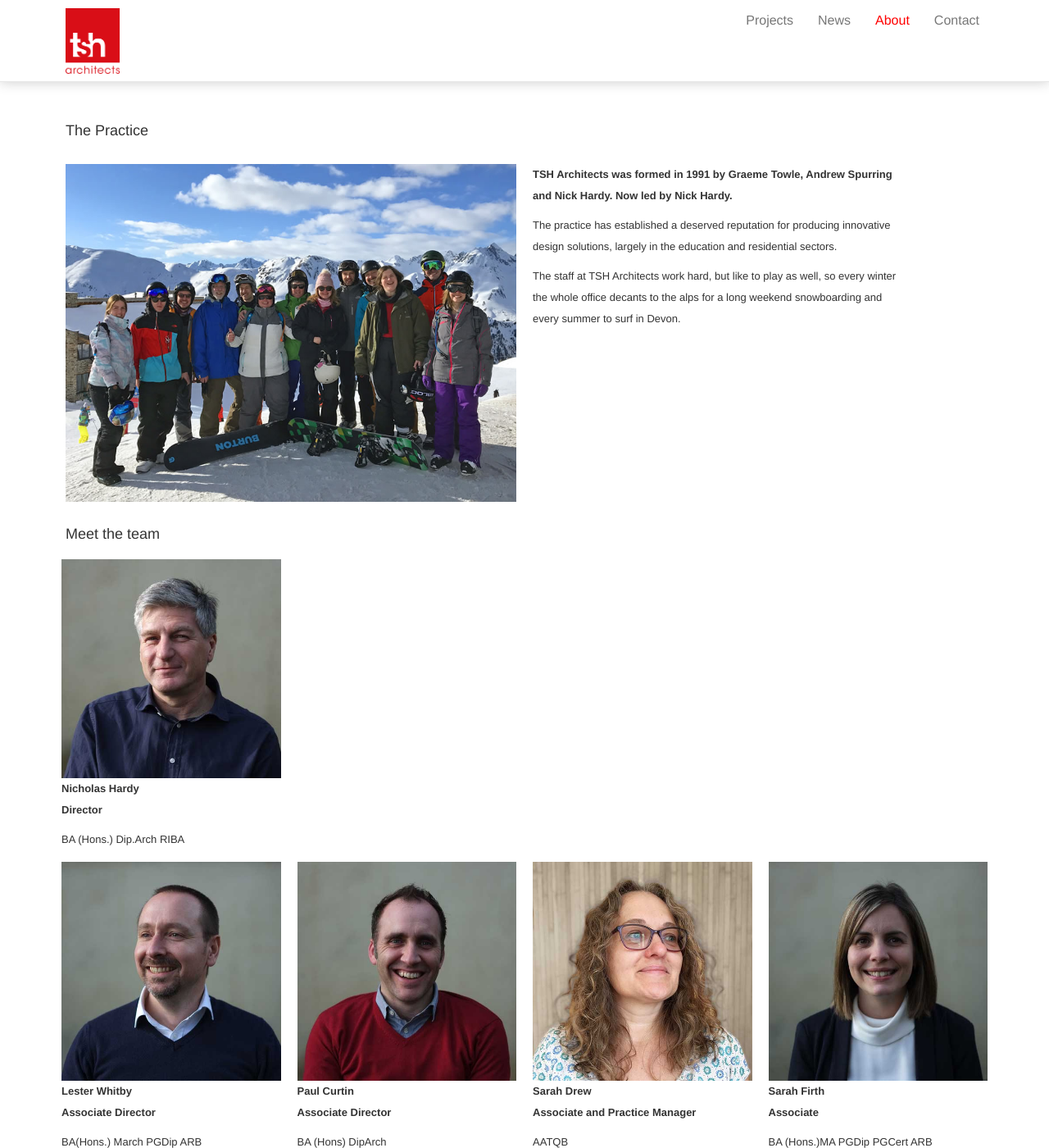
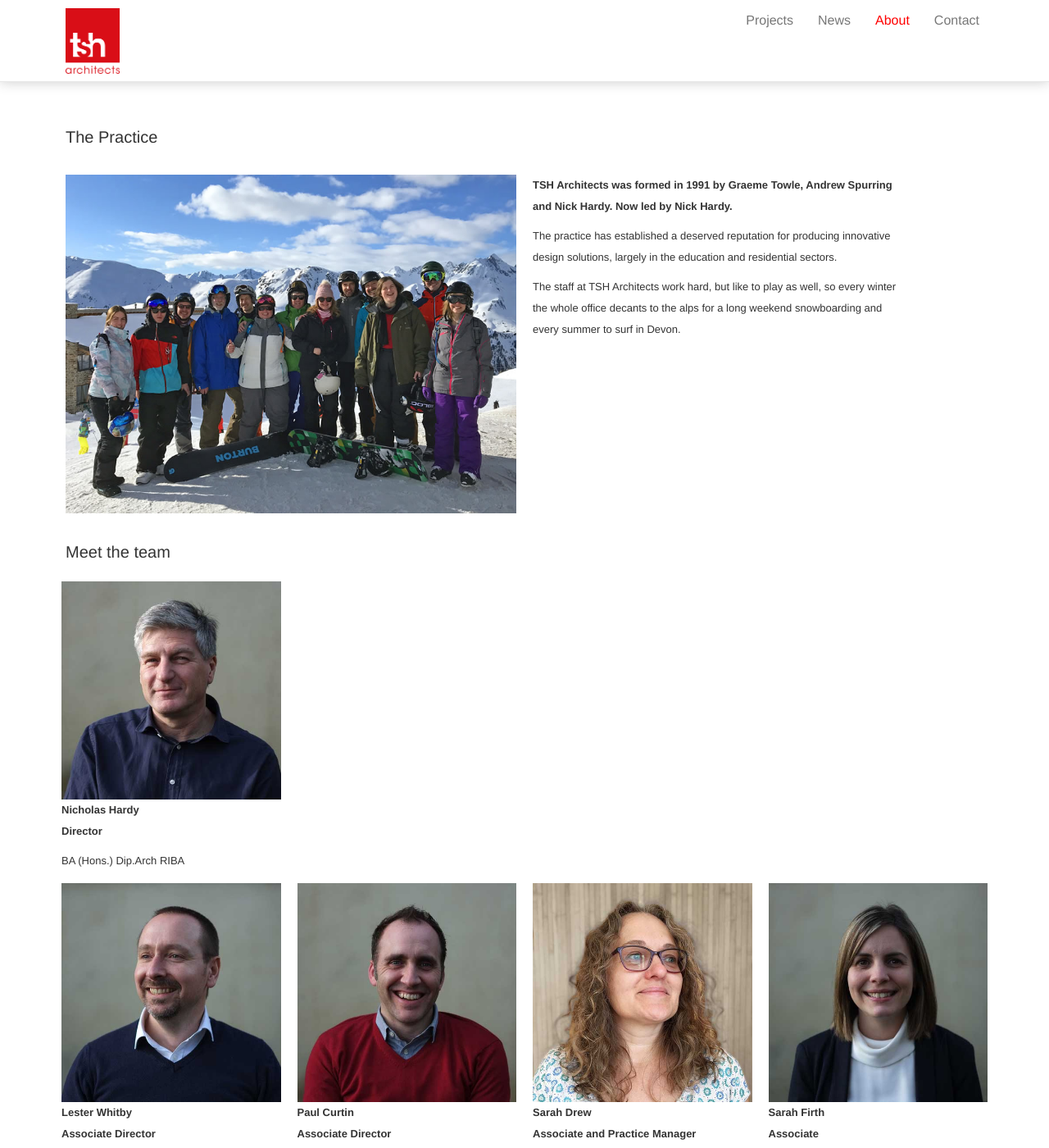
Before and after one commit to millipz/TSH_Website_Rebuild, a Jekyll site: the page built from about.md, in a window 1280 px wide and 1400 px high. Shown: the whole window at 82% size. Built offline with Jekyll 4.4.1, drawn with Linux system fonts in a browser that asks for light colours; nearby versions of some CDN libraries; comment, search, counter and statistics services are not loaded; some of the changed text lies outside the part shown.

Commit message:
replace h4 with h1

```diff
--- a/_layouts/about.html
+++ b/_layouts/about.html
@@ -86,7 +86,7 @@
 			<div class="wapSub">
 				<div class="container">
 					<div class="propad col-lg-12 col-md-12 col-sm-12 col-xs-12">
-						<h4>The Practice</h4>
+						<h1>The Practice</h1>
 					</div>
 					<div class="propad col-lg-6 col-md-6 col-sm-6 col-xs-12"><img class="img-responsive"
 							src="img/about/profile_group.jpg">
@@ -101,7 +101,7 @@
 							surf in Devon.</p>
 					</div>
 					<div class="propad col-lg-12 col-md-12 col-sm-12 col-xs-12">
-						<h4>Meet the team</h4>
+						<h1>Meet the team</h1>
 					</div>
 					<div class="row">
 						{% for member in site.staff %}
@@ -131,6 +131,12 @@
 							{% endif %}
 							{% endfor %}
 						</div>
+					</div>
+					<div class="propad col-lg-12 col-md-12 col-sm-12 col-xs-12">
+						<h1>Privacy Policy</h1>
+					</div>
+					<div class="propad col-lg-12 col-md-12 col-sm-12 col-xs-12">
+						<p>You can view our privacy policy as a PDF document <a href="../assets/privacy.pdf" target="_blank">here</a>.</p>
 					</div>
 				</div>
 			</div>
--- a/_layouts/default.html
+++ b/_layouts/default.html
@@ -103,7 +103,7 @@
                         <li class="active">{{ page.short-title }}</li>
                     </ol>
 
-                    <h4 class="pad">{{ page.title }}</h4>
+                    <h1 class="pad">{{ page.title }}</h1>
                     {{ content }}
 
                 </div>
--- a/contact.html
+++ b/contact.html
@@ -93,7 +93,7 @@
 
 
           <div class="addy col-lg-4 col-md-4 col-sm-12 col-xs-12">
-            <h4 class="contact">Contact</h4>
+            <h1 class="contact">Contact</h1>
             <ul>
               <li>TSH Architects</li>
               <li>Rochester House</li>
--- a/css/style.css
+++ b/css/style.css
@@ -107,6 +107,7 @@ blockquote {
   .navbar-default .navbar-form {
     background-color: rgba(255, 255, 255, 0.9);
   }
+
 }
 
 .navbar-home>li>a {
@@ -495,6 +496,7 @@ hr {
 #Grid .mix {
   display: inline-block;
   margin-bottom: 20px;
+  min-height: 330px;
 }
 
 #Grid ul {
@@ -847,6 +849,11 @@ hr {
     padding-top: 75px;
   }
 
+  #Grid .mix {
+    min-height: none;
+  }
+
+
 }
 
 @media (min-width: 991px) {
@@ -872,6 +879,11 @@ hr {
   .navbar-brand img {
     height: 100px;
   }
+
+  #Grid .mix {
+    min-height: 0px;
+  }
+
 }
 
 @media (min-width: 767px) {
@@ -958,7 +970,7 @@ hr {
   padding-bottom: 25px;
 }
 
-.padh4 {
+.padh1 {
   padding: 20px 0;
 }
 
@@ -979,7 +991,7 @@ hr {
   width: 100%;
 }
 
-.gm-style-iw h4,
+.gm-style-iw h1,
 .gm-style-iw p {
   margin: 0;
   padding: 0;
--- a/news.html
+++ b/news.html
@@ -96,7 +96,7 @@
           <!-- start content -->
 
           <div class="propad col-lg-12 col-md-12 col-sm-12 col-xs-12">
-            <h4>News</h4>
+            <h1>News</h1>
           </div>
 
           <div class="twitter-container propad col-lg-12 col-md-12 col-sm-12 col-xs-12">
```
